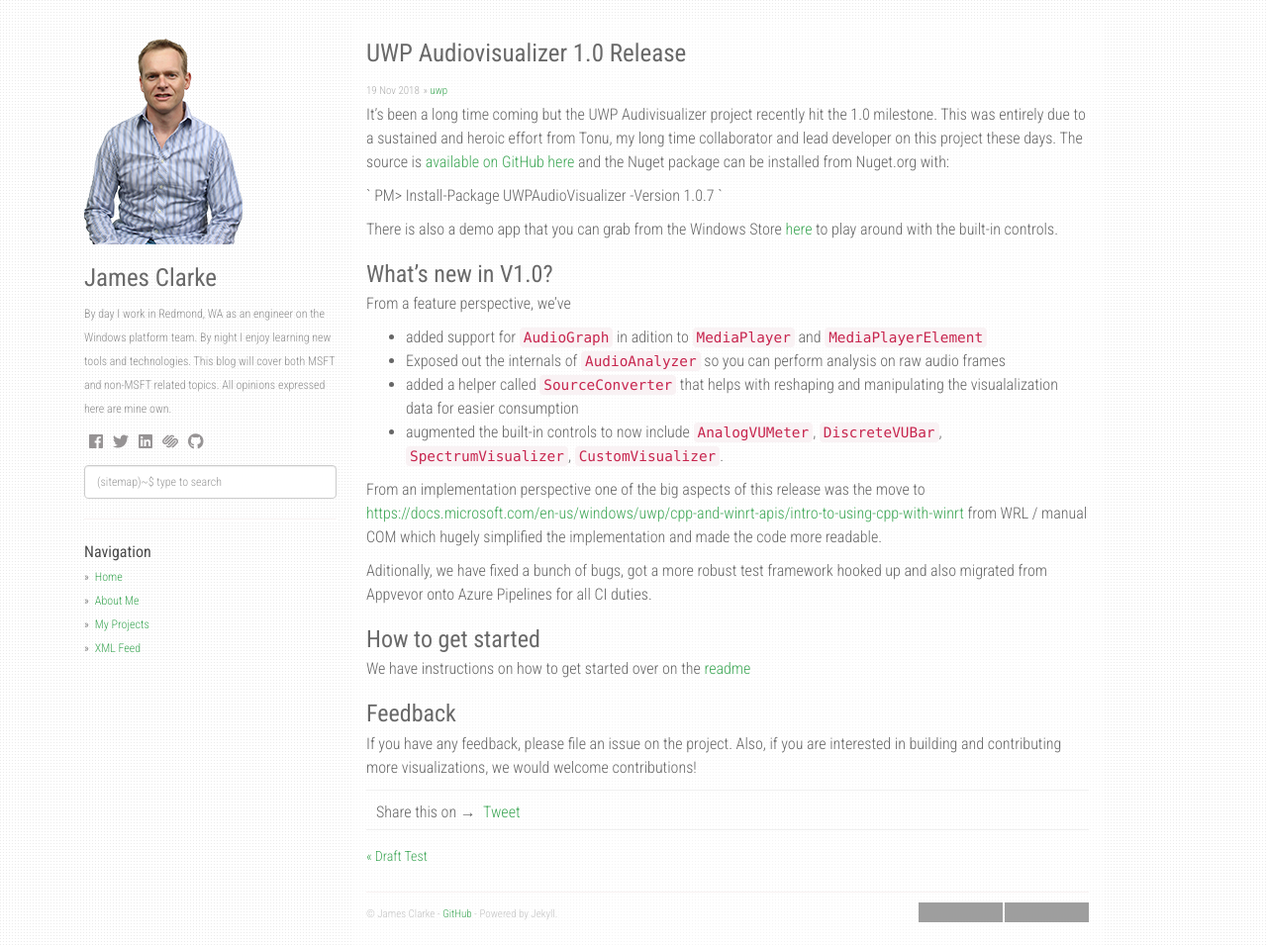
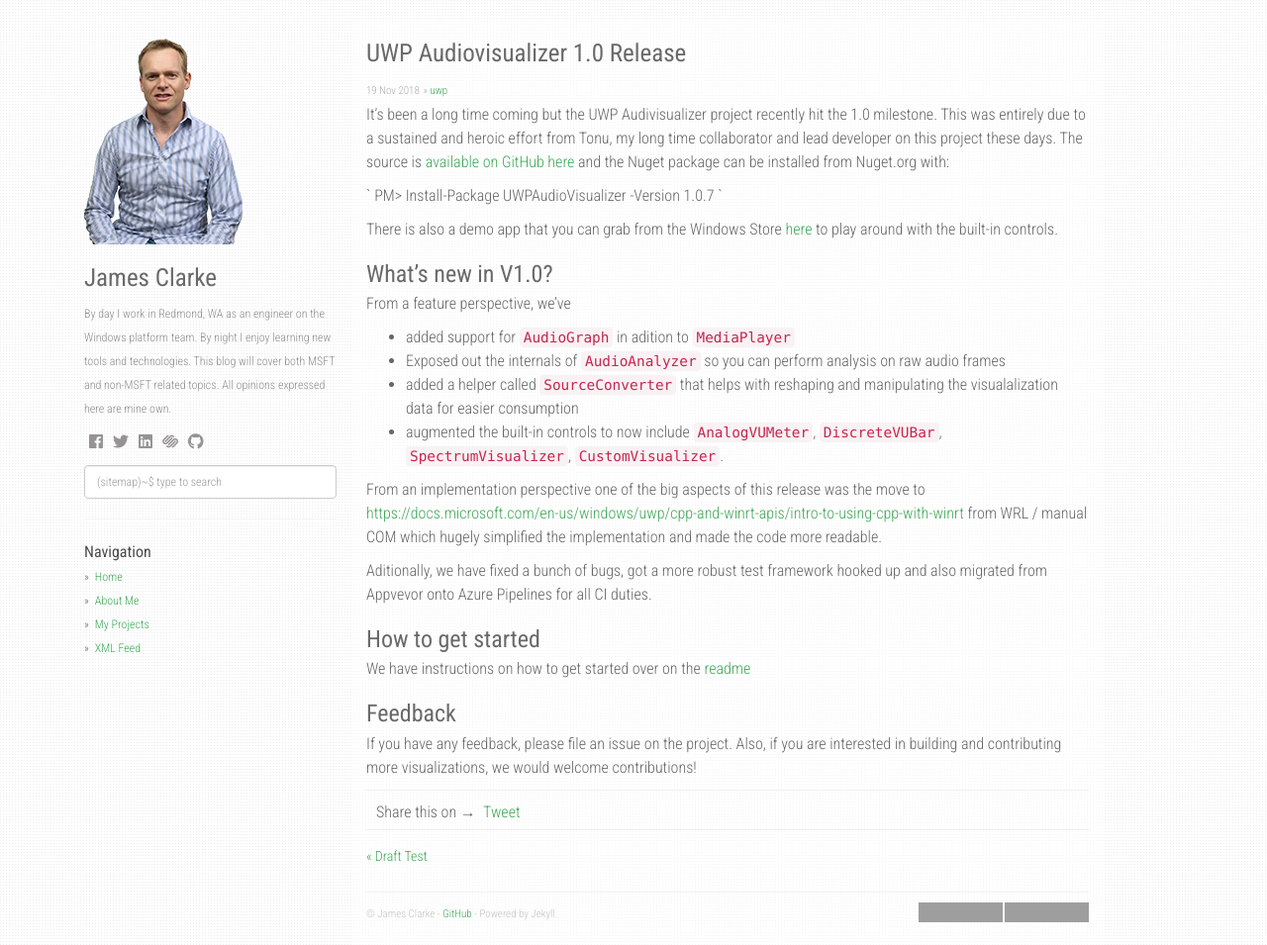
Before and after one commit to clarkezone/clarkezone.github.io, a Jekyll site: the page built from _posts/2018-11-19-uwp-audiovisualizer-1.0-release.md, in a window 1280 px wide and 955 px high. Shown: the whole window at 99% size. Built offline with Jekyll 4.4.1, drawn with Linux system fonts in a browser that asks for light colours; nearby versions of some CDN libraries; comment, search, counter and statistics services are not loaded; grey boxes are pictures that could not be loaded.

Commit message:
AudioVis post goes live

```diff
--- a/_posts/2018-11-19-uwp-audiovisualizer-1.0-release.md
+++ b/_posts/2018-11-19-uwp-audiovisualizer-1.0-release.md
@@ -16,7 +15,7 @@
 
 ### What’s new in V1.0?
 From a feature perspective, we’ve
-- added support for `AudioGraph` in adition to `MediaPlayer` and `MediaPlayerElement`
+- added support for `AudioGraph` in adition to `MediaPlayer`
 - Exposed out the internals of `AudioAnalyzer` so you can perform analysis on raw audio frames
 - added a helper called `SourceConverter` that helps with reshaping and manipulating the visualalization data for easier consumption
 - augmented the built-in controls to now include `AnalogVUMeter`, `DiscreteVUBar`, `SpectrumVisualizer`, `CustomVisualizer`.
```
Also changed, not shown: other parts of _posts/2018-11-19-uwp-audiovisualizer-1.0-release.md (+0 -1 lines).
